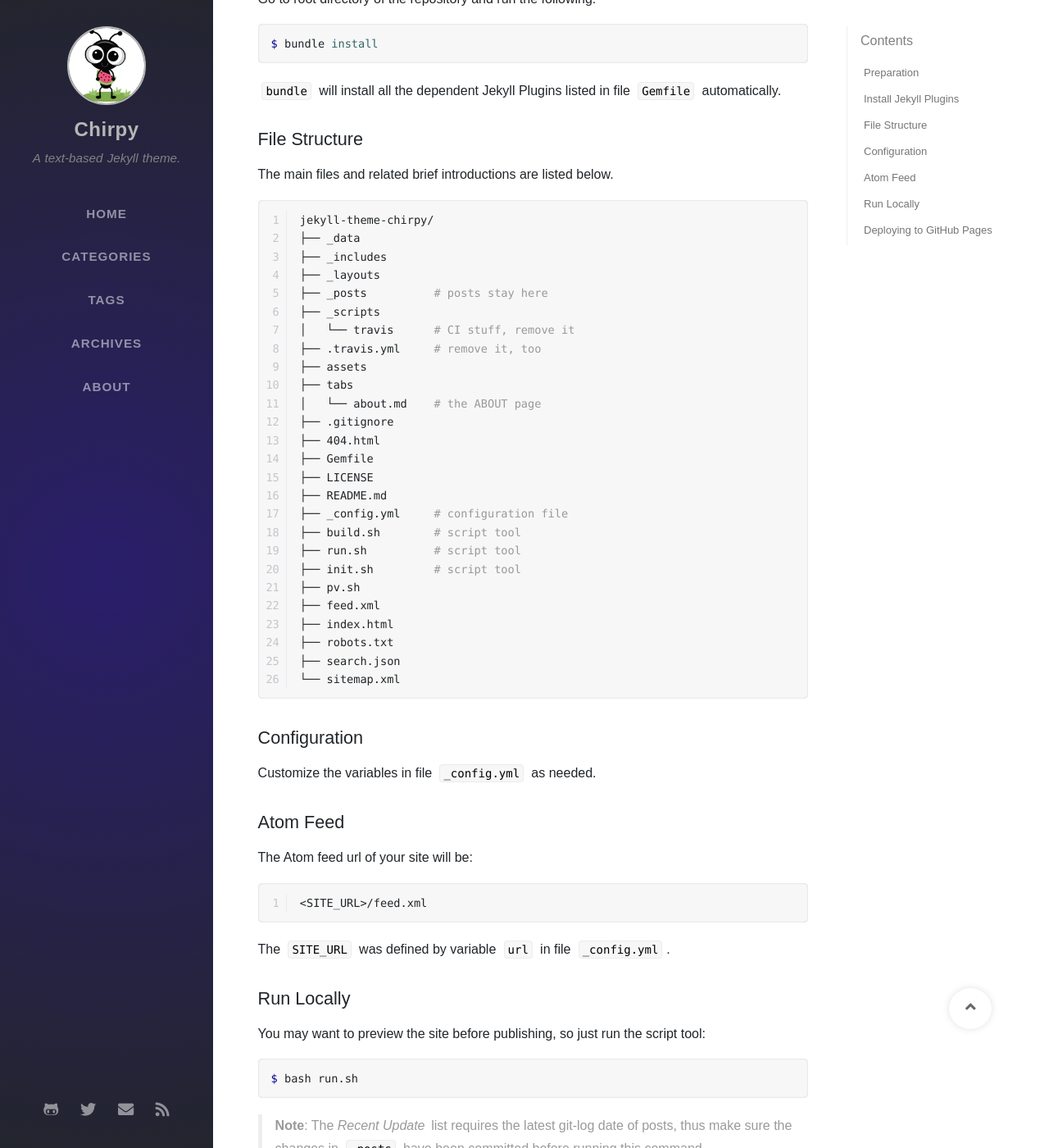
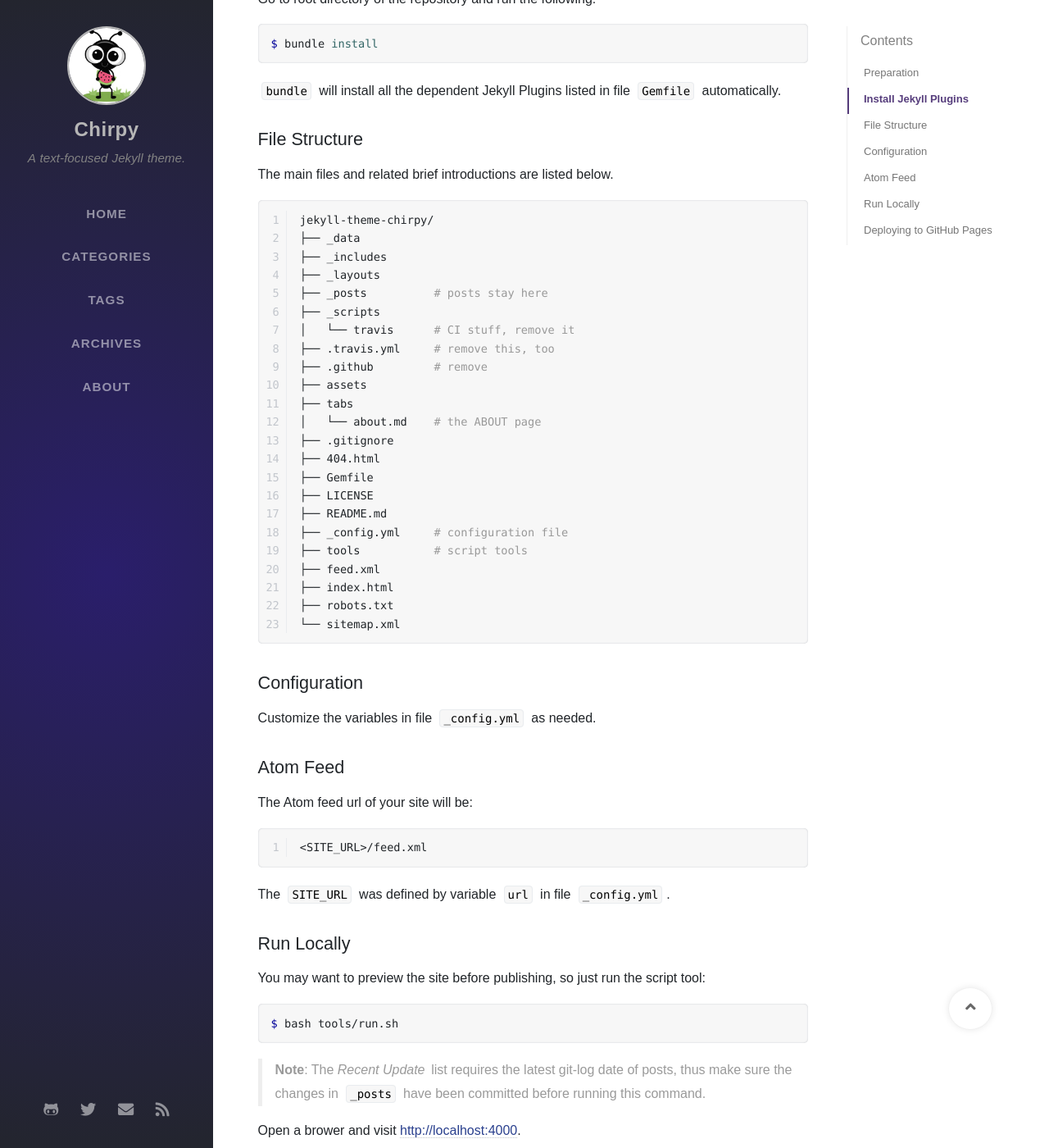
Before and after one commit to nicetrykiddo/writeups, a Jekyll site: the page built from _posts/2019-08-09-getting-started.md, in a window 1280 px wide and 1400 px high, scrolled down 477 px. Shown: the whole window at 82% size. Built offline with Jekyll 4.4.1, drawn with Linux system fonts in a browser that asks for light colours; nearby versions of some CDN libraries; some web fonts are replaced; comment, search, counter and statistics services are not loaded; some of the changed text lies outside the part shown.

Commit message:
Moved the script tools.

````diff
--- a/_config.yml
+++ b/_config.yml
@@ -8,7 +8,7 @@
 
 title: Chirpy
 
-description: 'A text-based Jekyll theme.'
+description: 'A text-focused Jekyll theme.'
 
 # Replace with your domain, e.g. 'https://username.github.io'
 url: 'https://www.example.com'
@@ -56,7 +56,7 @@ disqus:
   shortname: 'disqus'   # Change to your Disqus shortname. › https://help.disqus.com/en/articles/1717111-what-s-a-shortname
   comments: true        # boolean type, the global switch for posts comments.
 
-# The year your website was first run.
+# The year your website first ran.
 first_run: 2019
 
 # boolean type, global switch for ToC in posts.
@@ -154,13 +154,10 @@ compress_html:
     envs: []
 
 exclude:
-  - vendor/       # Avoid Jekyll mistakenly read the vender directory on Travis-CI's VM .
+  - vendor        # Avoid Jekyll mistakenly read the vender directory on Travis-CI's VM .
   - Gemfile.lock
   - Gemfile
-  - run.sh
-  - build.sh
-  - init.sh
-  - pv.sh
+  - tools
 
 sitemap_exclude:  # Sitemap will exclude the following items.
   - /norobots/
--- a/_posts/2019-08-09-getting-started.md
+++ b/_posts/2019-08-09-getting-started.md
@@ -35,7 +35,8 @@ jekyll-theme-chirpy/
 ├── _posts          # posts stay here
 ├── _scripts
 │   └── travis      # CI stuff, remove it
-├── .travis.yml     # remove it, too
+├── .travis.yml     # remove this, too
+├── .github         # remove
 ├── assets
 ├── tabs
 │   └── about.md    # the ABOUT page
@@ -45,14 +46,10 @@ jekyll-theme-chirpy/
 ├── LICENSE
 ├── README.md
 ├── _config.yml     # configuration file
-├── build.sh        # script tool
-├── run.sh          # script tool
-├── init.sh         # script tool
-├── pv.sh
+├── tools           # script tools
 ├── feed.xml
 ├── index.html
 ├── robots.txt
-├── search.json
 └── sitemap.xml
 ```
 
@@ -78,7 +75,7 @@ The `SITE_URL` was defined by variable `url` in file `_config.yml`.
 You may want to preview the site before publishing, so just run the script tool:
 
 ```terminal
-$ bash run.sh
+$ bash tools/run.sh
 ```
 
 >**Note**: The *Recent Update* list requires the latest git-log date of posts, thus make sure the changes in `_posts` have been committed before running this command.
@@ -102,7 +99,7 @@ By deploying your site in this way, you can push the source code to GitHub repos
 **2**. Commit the changes of your repository, then run the initialization script:
 
 ```console
-$ bash init.sh
+$ bash tools/init.sh
 ```
 
 It will automatically generates the *Latest Modified Date* and *Categories / Tags* page for the posts.
@@ -121,7 +118,7 @@ For security reasons, GitHub Pages runs on `safe` mode, which means the third-pa
 **2**. Build your site by:
 
 ```console
-$ bash build.sh -d /path/to/<username>.github.io/
+$ bash tools/build.sh -d /path/to/<username>.github.io/
 ```
 
 The build results will be stored in the root directory of `<username>.github.io` and don't forget to push the changes of `<username>.github.io` to branch `master` on GitHub.
````
Also changed, not shown: README.md, 8 other files.
